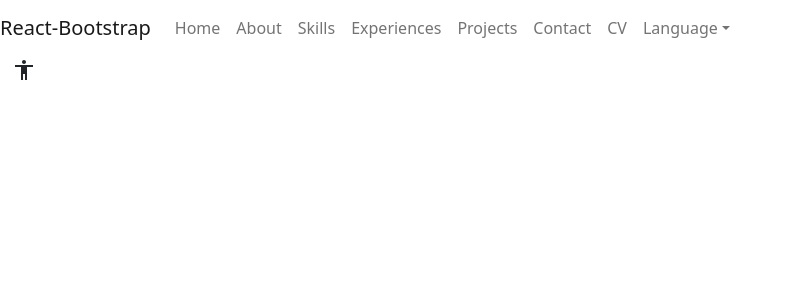
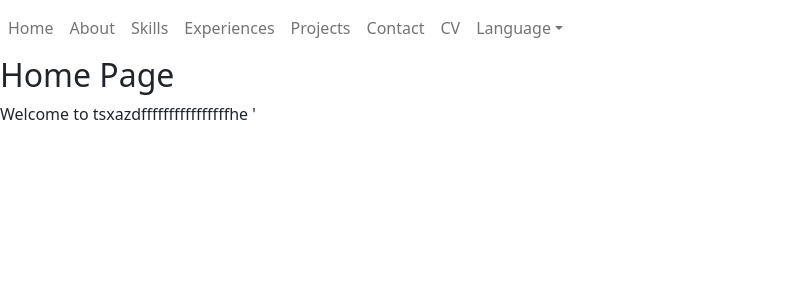
Before and after one commit to Hirunz/Portfolio, a React (Create React App) app: page / in a window 1280 px wide. Shown: the top 300 px of the page, without its empty margins (0-792 px from the left). Built offline with nearby package versions, Linux system fonts and the light colour scheme.

Commit message:
added pages

```diff
--- a/package.json
+++ b/package.json
@@ -27,6 +27,7 @@
     "react-dom": "^18.2.0",
     "react-i18next": "^12.2.0",
     "react-scripts": "5.0.1",
+    "react-scroll": "^1.8.9",
     "styled-components": "^5.3.8",
     "typescript": "^4.9.5",
     "web-vitals": "^2.1.4"
--- a/src/App.tsx
+++ b/src/App.tsx
@@ -4,11 +4,17 @@ import TopNavbar from './Components/Navbar/Navbar';
 import '@fontsource/roboto';
 
 import AccessibilityIcon from '@mui/icons-material/Accessibility';
+import Home from './Components/Navbar/Pages/Home/HomePage';
+import About from './Components/Navbar/Pages/About/AboutPage';
+import Contact from './Components/Navbar/Pages/Contact/ContactPage';
 
 function App() {
   return (
     <div>
       <TopNavbar />
+      <Home />
+      <About />
+      <Contact />
       <div className='container-fluid'>{<AccessibilityIcon />}</div>
     </div>
   );
--- a/src/Components/Navbar/Navbar.tsx
+++ b/src/Components/Navbar/Navbar.tsx
@@ -60,7 +60,6 @@ const TopNavbar = () => {
 
   return (
     <Navbar bg='white' expand='lg'>
-      <Navbar.Brand href='#home'>React-Bootstrap</Navbar.Brand>
       <Navbar.Toggle aria-controls='basic-navbar-nav' />
       <Navbar.Collapse id='basic-navbar-nav'>
         <Nav className='mr-auto'>
--- /dev/null
+++ b/src/Components/Navbar/Pages/About/AboutPage.tsx
@@ -0,0 +1,14 @@
+import React from 'react';
+import { TestBR } from '../Home/HomePage';
+
+function About() {
+  return (
+    <div id='about'>
+      <h2>About Page</h2>
+      <p>Welcome to the about page</p>
+      <TestBR />
+    </div>
+  );
+}
+
+export default About;
--- /dev/null
+++ b/src/Components/Navbar/Pages/Contact/ContactPage.tsx
@@ -0,0 +1,14 @@
+import React from 'react';
+import { TestBR } from '../Home/HomePage';
+
+function Contact() {
+  return (
+    <div id='Contact'>
+      <h2>Contact Page</h2>
+      <p>Welcome to the contact page</p>
+      <TestBR />
+    </div>
+  );
+}
+
+export default Contact;
--- /dev/null
+++ b/src/Components/Navbar/Pages/Home/HomePage.tsx
@@ -0,0 +1,157 @@
+import React from 'react';
+
+function Home() {
+  return (
+    <div id='Home'>
+      <h2>Home Page</h2>
+      <p>
+        Welcome to tsxazdffffffffffffffffhe '{<TestBR />}
+        home page
+      </p>
+    </div>
+  );
+}
+
+export default Home;
+
+export const TestBR = () => {
+  return (
+    <>
+      <br></br>
+      <br></br>
+      <br></br>
+      <br></br>
+      <br></br>
+      <br></br>
+      <br></br>
+      <br></br>
+      <br></br>
+      <br></br>
+      <br></br>
+      <br></br>
+      <br></br>
+      <br></br>
+      <br></br>
+      <br></br>
+      <br></br>
+      <br></br>
+      <br></br>
+      <br></br>
+      <br></br>
+      <br></br>
+      <br></br>
+      <br></br>
+      <br></br>
+      <br></br>
+      <br></br>
+      <br></br>
+      <br></br>
+      <br></br>
+      <br></br>
+      <br></br>
+      <br></br>
+      <br></br>
+      <br></br> <br></br>
+      <br></br>
+      <br></br>
+      <br></br>
+      <br></br>
+      <br></br>
+      <br></br>
+      <br></br>
+      <br></br>
+      <br></br>
+      <br></br>
+      <br></br>
+      <br></br>
+      <br></br>
+      <br></br>
+      <br></br>
+      <br></br>
+      <br></br>
+      <br></br>
+      <br></br>
+      <br></br>
+      <br></br>
+      <br></br>
+      <br></br>
+      <br></br>
+      <br></br>
+      <br></br>
+      <br></br>
+      <br></br>
+      <br></br>
+      <br></br>
+      <br></br>
+      <br></br>
+      <br></br>
+      <br></br>
+      <br></br>
+      <br></br>
+      <br></br>
+      <br></br>
+      <br></br>
+      <br></br>
+      <br></br>
+      <br></br>
+      <br></br>
+      <br></br>
+      <br></br>
+      <br></br>
+      <br></br>
+      <br></br>
+      <br></br>
+      <br></br> <br></br>
+      <br></br>
+      <br></br>
+      <br></br>
+      <br></br>
+      <br></br>
+      <br></br>
+      <br></br>
+      <br></br>
+      <br></br>
+      <br></br>
+      <br></br>
+      <br></br>
+      <br></br>
+      <br></br>
+      <br></br>
+      <br></br>
+      <br></br>
+      <br></br>
+      <br></br>
+      <br></br>
+      <br></br>
+      <br></br>
+      <br></br>
+      <br></br>
+      <br></br>
+      <br></br>
+      <br></br>
+      <br></br>
+      <br></br>
+      <br></br>
+      <br></br>
+      <br></br>
+      <br></br>
+      <br></br>
+      <br></br>
+      <br></br>
+      <br></br>
+      <br></br>
+      <br></br>
+      <br></br>
+      <br></br>
+      <br></br>
+      <br></br>
+      <br></br>
+      <br></br>
+      <br></br>
+      <br></br>
+      <br></br>
+      <br></br>
+      <br></br>
+    </>
+  );
+};
```
Also changed, not shown: 1 other file (tests, documents, lock files or other folders).
